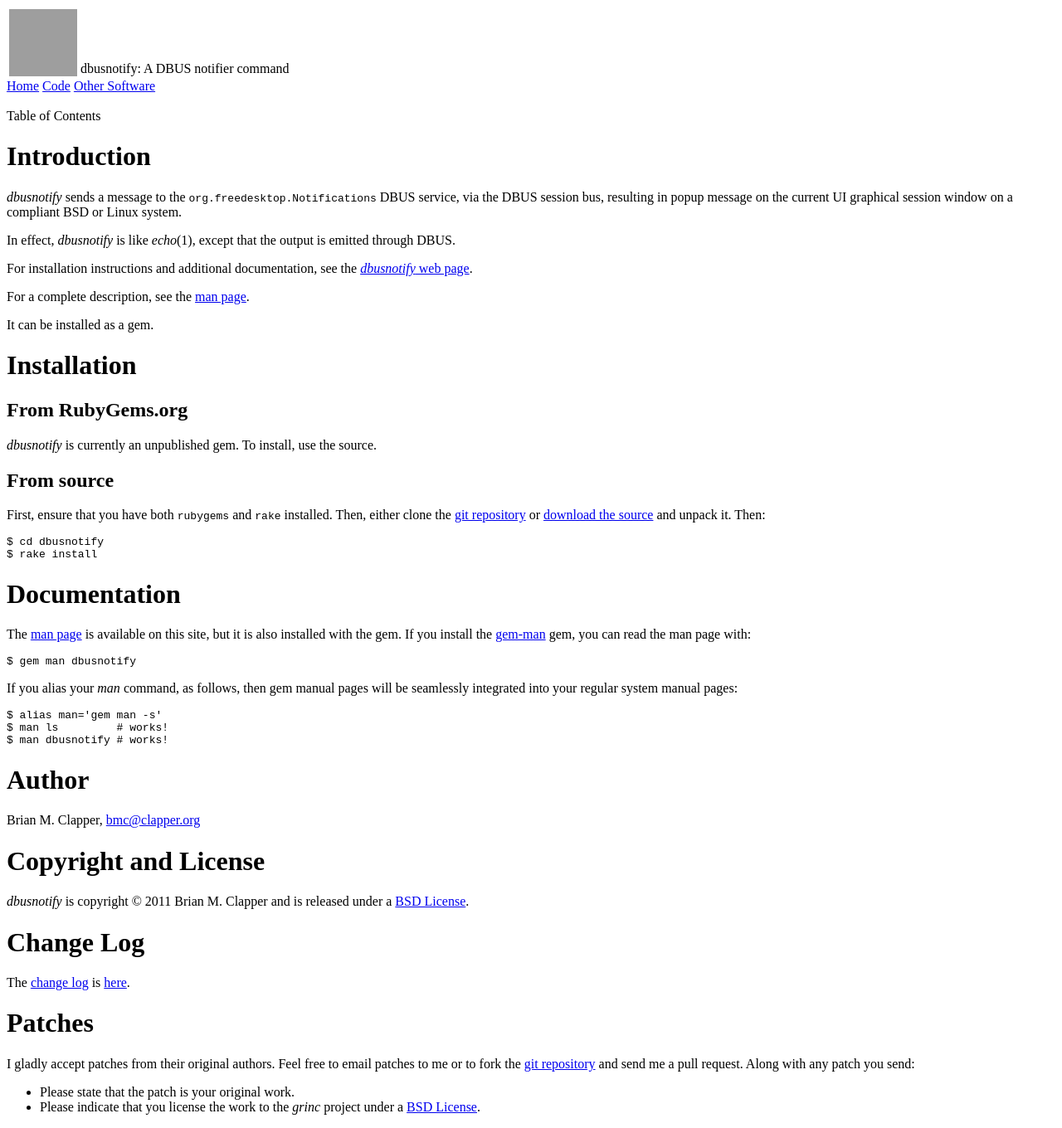
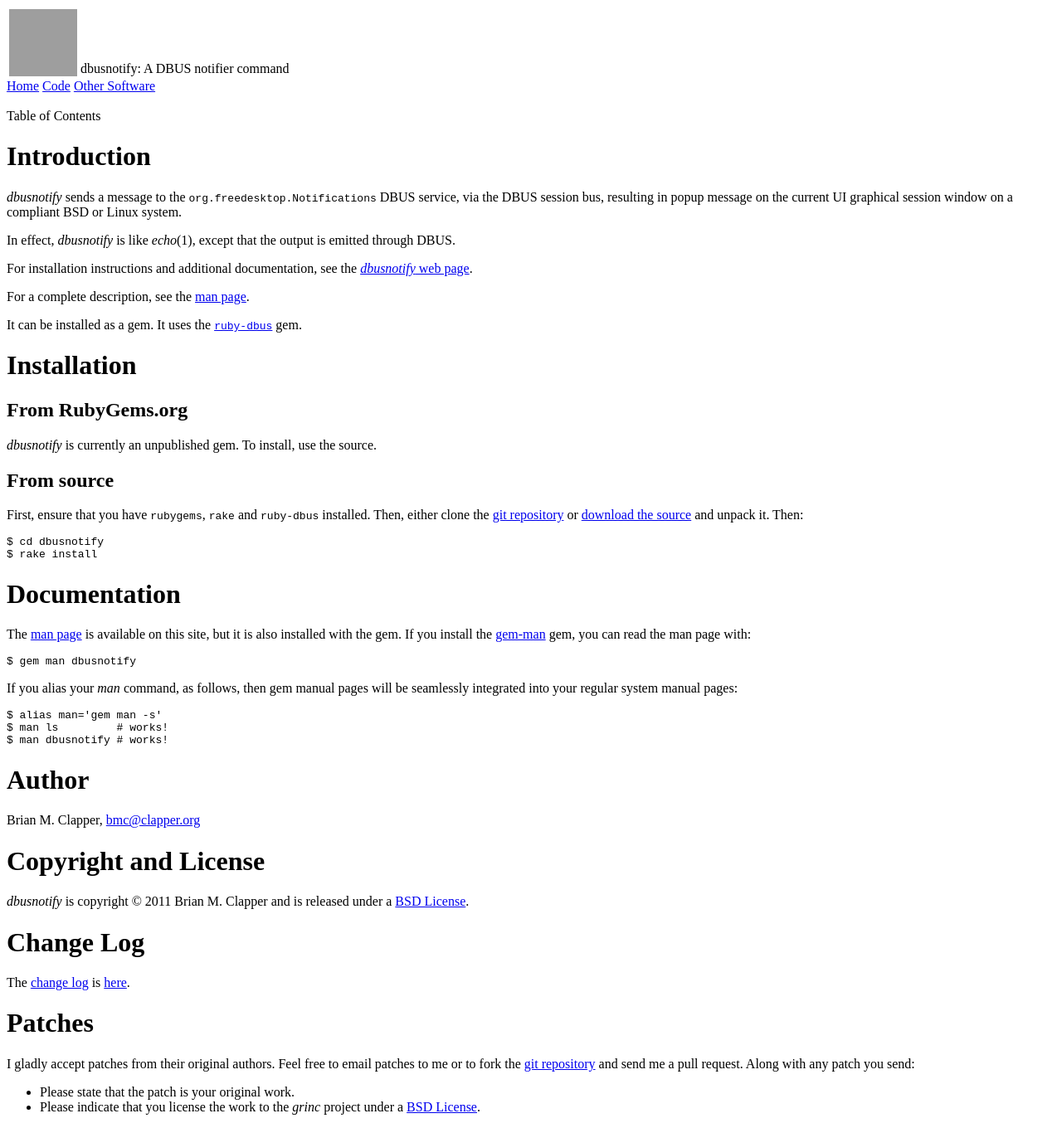
Before and after one commit to bmc/dbusnotify, a Jekyll site: the page built from index.md, in a window 1280 px wide. Shown: the whole page at 83% size. Built offline with Jekyll 4.4.1, drawn with Linux system fonts in a browser that asks for light colours.

Commit message:
Pointer to ruby-dbus

```diff
--- a/index.md
+++ b/index.md
@@ -17,7 +17,9 @@ For installation instructions and additional documentation, see the
 
 For a complete description, see the [man page][].
 
-It can be installed as a gem.
+It can be installed as a gem. It uses the [`ruby-dbus`] gem.
+
+[`ruby-dbus`]: https://github.com/mvidner/ruby-dbus/
 
 # Installation
 
@@ -27,8 +29,9 @@ It can be installed as a gem.
 
 ## From source
 
-First, ensure that you have both `rubygems` and `rake` installed. Then, either
-clone the [git repository][] or [download the source][] and unpack it. Then:
+First, ensure that you have `rubygems`, `rake` and `ruby-dbus` installed.
+Then, either clone the [git repository][] or [download the source][] and
+unpack it. Then:
 
     $ cd dbusnotify
     $ rake install
```
